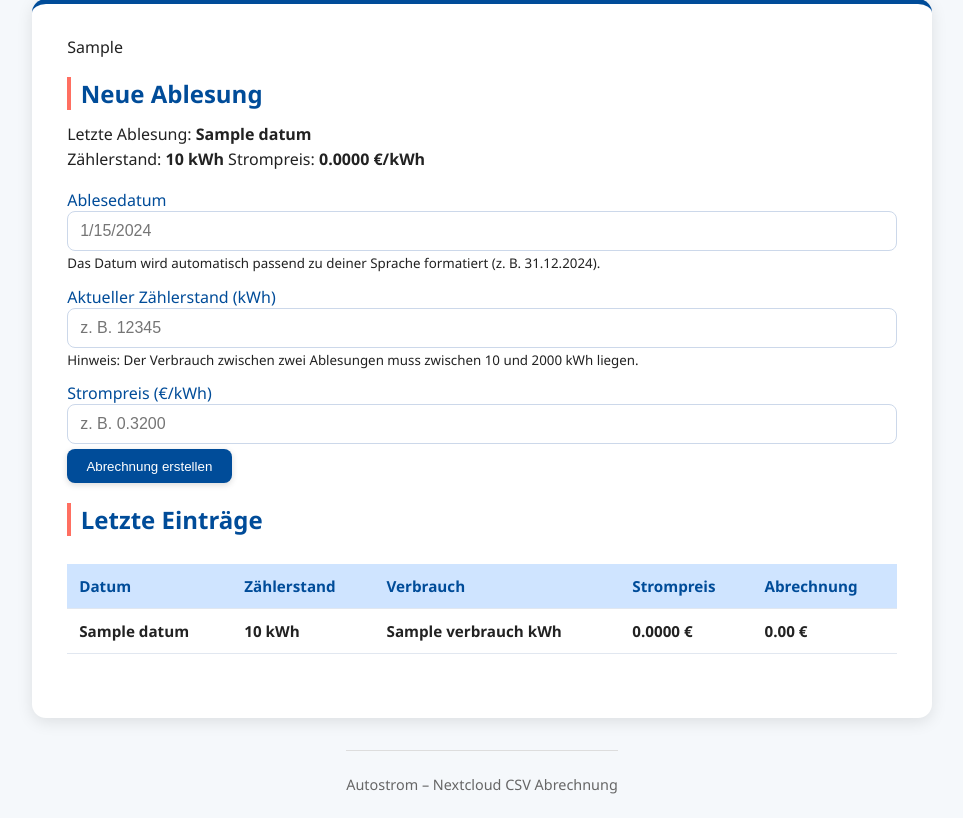
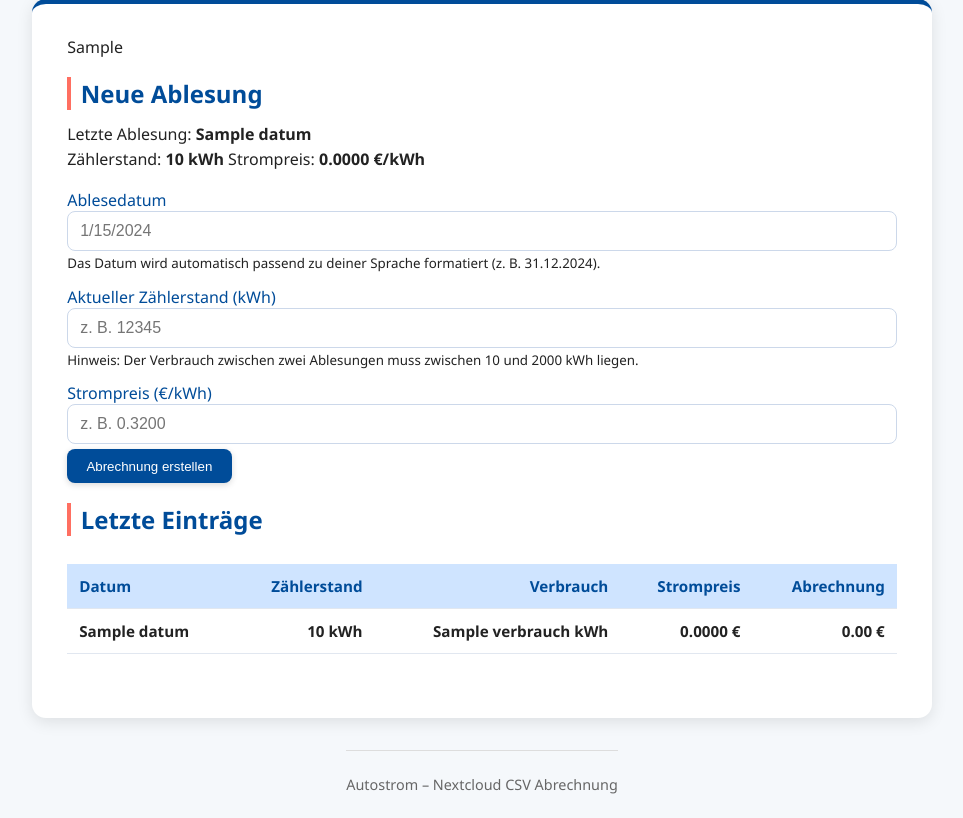
Before and after one commit to doenke/autostrom, a FastAPI app: template app/templates/form.html in a window 1280 px wide. Shown: the part 141-959 px from the top of the page, without its empty margins (158-1121 px from the left). Run offline with FastAPI, Linux system fonts and the light colour scheme; the template is opened without the code that fills it: most values are stand-ins (such as "Sample title", 1, 10 or a date in 2020).

Commit message:
Right-align numeric table columns

```diff
--- a/app/static/style.css
+++ b/app/static/style.css
@@ -92,6 +92,11 @@ table td {
   padding: 0.75rem;
   text-align: left;
   border-bottom: 1px solid #e1e7f0;
+}
+
+.medplan th:not(:first-child):not(.actions-col),
+.medplan td:not(:first-child):not(.actions) {
+  text-align: right;
 }
 
 table thead th {
```
